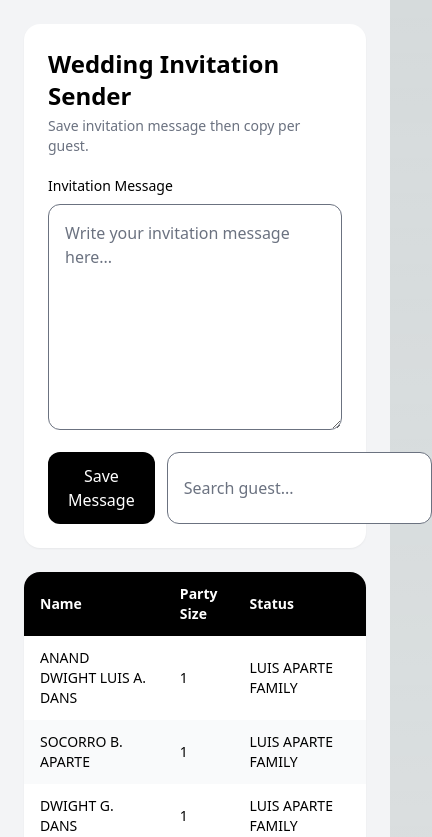
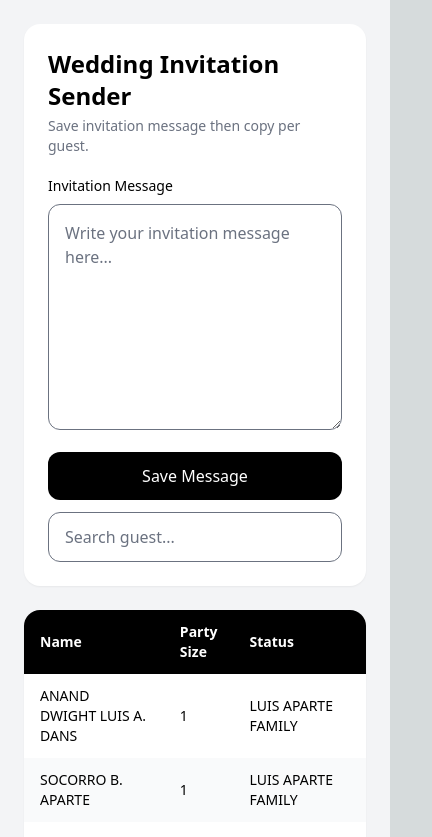
Before and after one commit to RefinedSaltqwe/jonahanand, a Next.js app: page /guests in a window 390 px wide. Shown: the top 837 px of the page, 432 px wide, since content can reach past the window. Built offline with nearby package versions, Linux system fonts and the light colour scheme; no server answers; the database is empty.

Commit message:
update rsvp people

```diff
--- a/src/pages/guests/index.tsx
+++ b/src/pages/guests/index.tsx
@@ -112,7 +112,7 @@ export default function InvitationsPage() {
             />
           </div>
 
-          <div className="mt-4 flex gap-3">
+          <div className="mt-4 flex gap-3 md:flex-row flex-col">
             <button
               onClick={saveMessage}
               disabled={saving}
--- a/src/pages/rsvp/index.tsx
+++ b/src/pages/rsvp/index.tsx
@@ -3,7 +3,7 @@
 import React, { useEffect, useMemo, useState } from "react";
 import { collection, getDocs, getFirestore } from "firebase/firestore";
 import { initializeApp, getApps } from "firebase/app";
-import people from "../../data/people-belle"; // local invited list :contentReference[oaicite:0]{index=0}
+import people from "../../data/people"; // local invited list :contentReference[oaicite:0]{index=0}
 import jsPDF from "jspdf";
 import autoTable from "jspdf-autotable";
 
```
